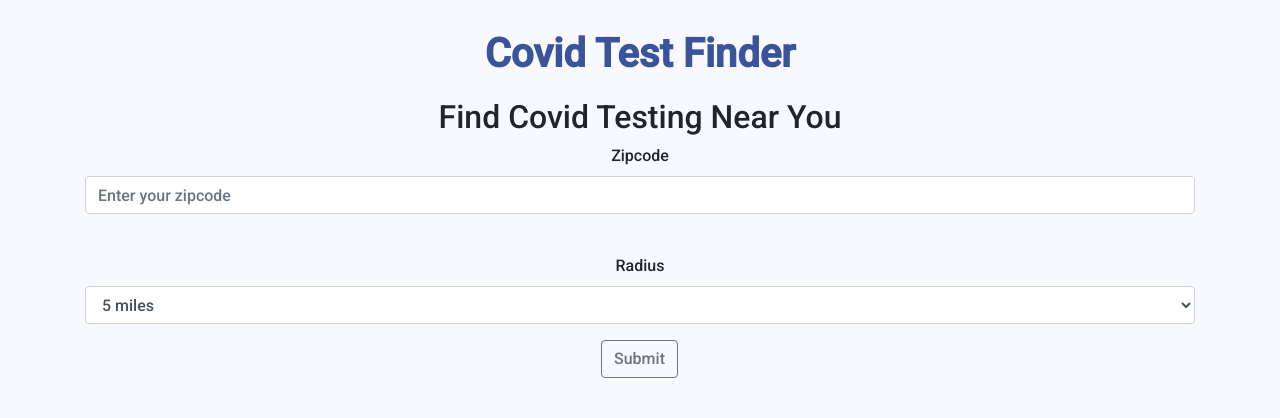
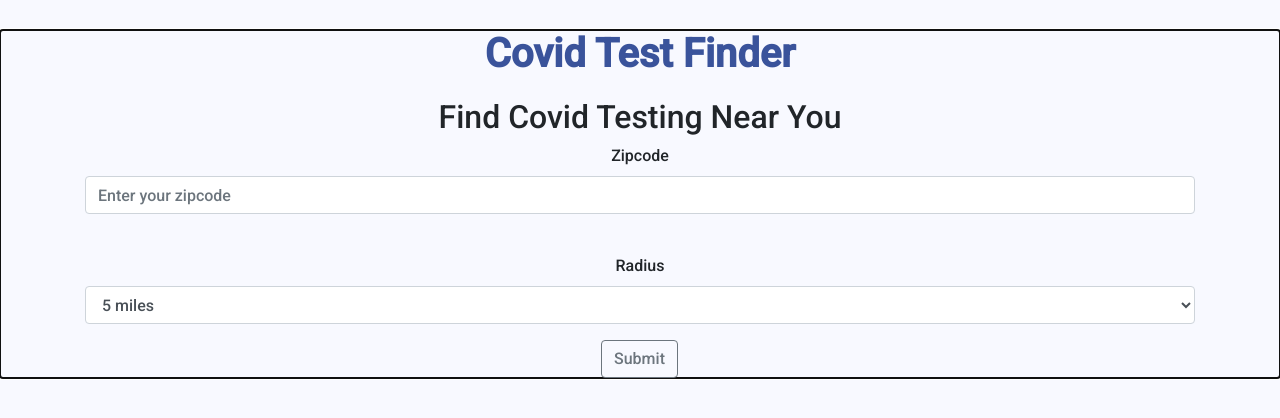
Before and after one commit to anthonygregis/hackathon-client, a React (Create React App) app: page / in a window 1280 px wide. Shown: the top 418 px of the page. Built offline with nearby package versions, Linux system fonts and the light colour scheme.

Commit message:
[focus] Add focus to useEffect in Home component

```diff
--- a/src/components/Home.js
+++ b/src/components/Home.js
@@ -1,10 +1,15 @@
-import React from 'react';
+import React, { useEffect } from 'react';
 import Zipform from './Zipform';
 
 const Home = (props) => {
 
+    useEffect(() => {
+        let landingElem = document.getElementById('landing')
+        landingElem.focus()
+    }, [])
+
     return (
-        <div>
+        <div id="landing" tabIndex="-1">
             <h1>Covid Test Finder</h1>
             <h2>Find Covid Testing Near You</h2>
             <Zipform zip={props.zip}/>
```
